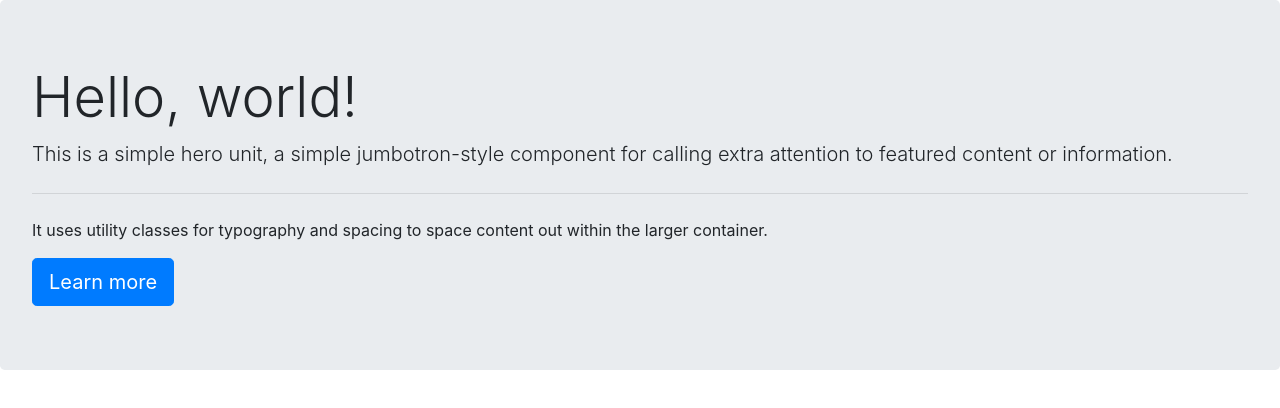
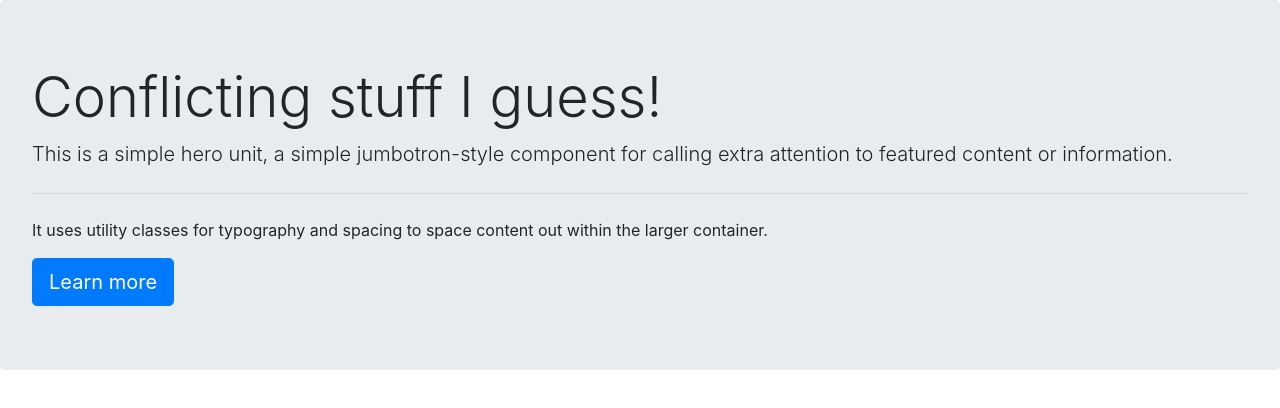
Before and after one commit to shibeknight/test-project, a plain HTML site: page index.html in a window 1280 px wide. Drawn offline with nearby package versions, Linux system fonts and the light colour scheme.

Commit message:
changed h1

```diff
--- a/index.html
+++ b/index.html
@@ -13,7 +13,7 @@
   </head>
   <body>
     <div class="jumbotron">
-      <h1 class="display-4">Hello, world!</h1>
+      <h1 class="display-4">Conflicting stuff I guess!</h1>
       <p class="lead">
         This is a simple hero unit, a simple jumbotron-style component for
         calling extra attention to featured content or information.
```
